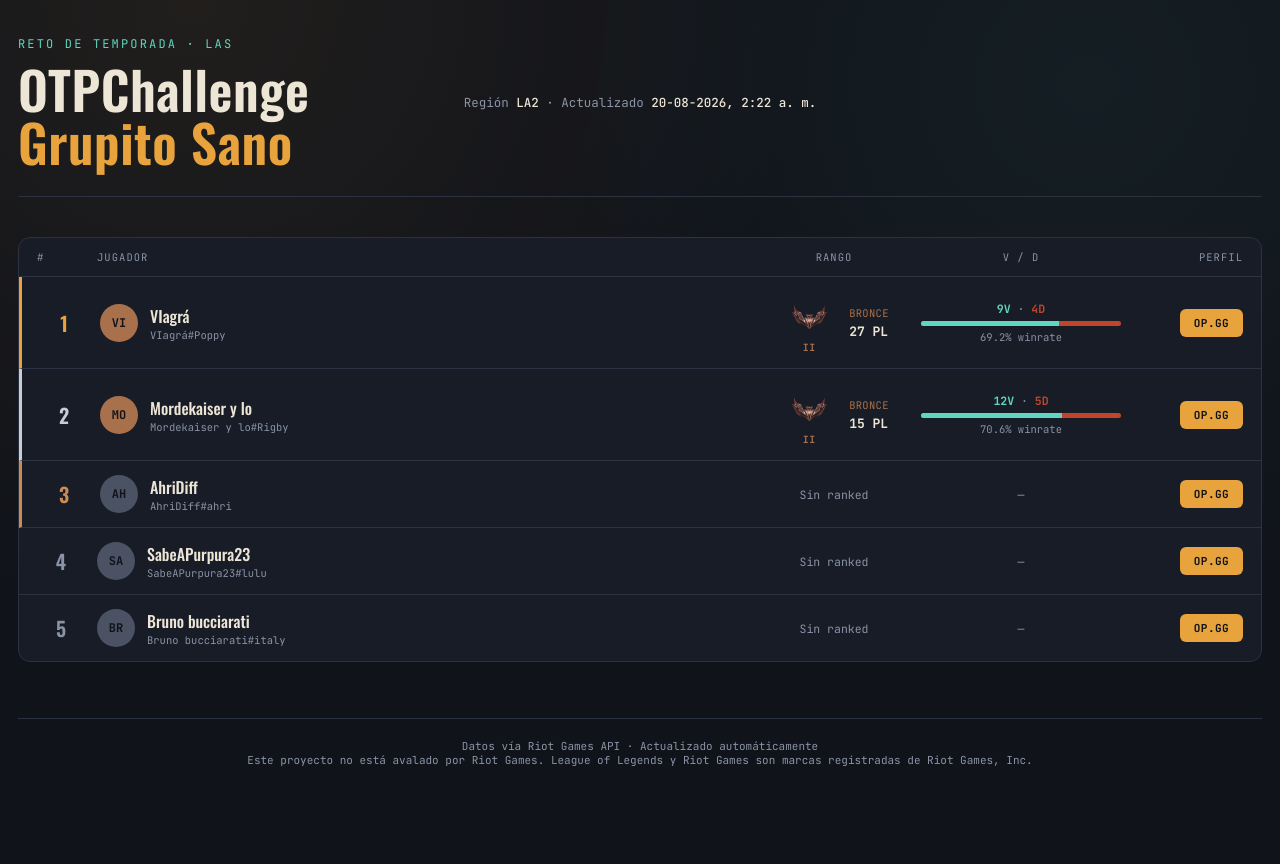
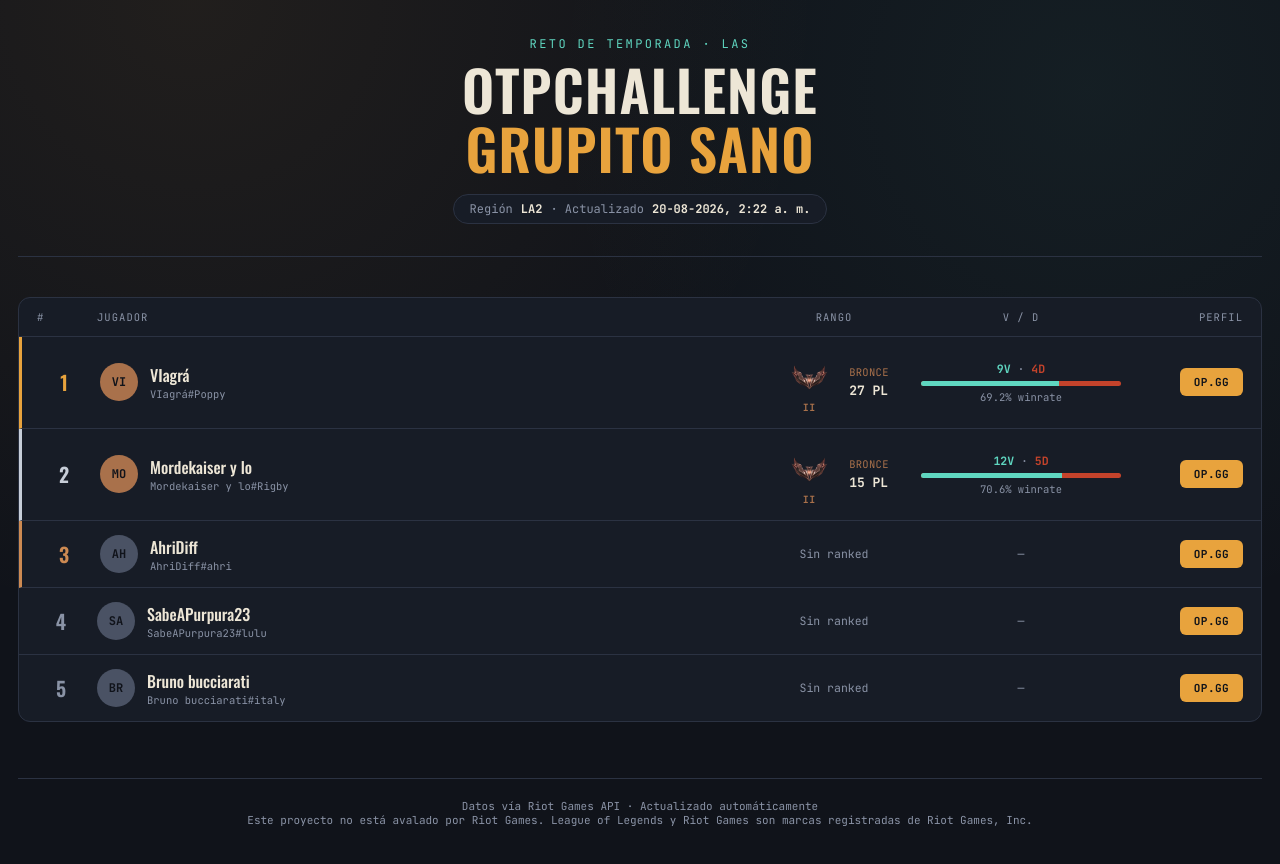
Before and after one commit to GrupitoSanoChallenge/otpchallenge, a website: page public/index.html in a window 1280 px wide. Before the commit the page ends 827 px from the top, so only its background shows below. Drawn offline with nearby package versions, Linux system fonts and the light colour scheme.

Commit message:
Update index.html

```diff
--- a/public/index.html
+++ b/public/index.html
@@ -48,43 +48,52 @@
 
   /* ---------- Header ---------- */
 
-  header {
-    display: grid;
-    grid-template-columns: 1fr auto 1fr;
+  header{
+    display: flex;
+    flex-direction: column;
     align-items: center;
+    text-align: center;
+    gap: 16px;
     border-bottom: 1px solid var(--line);
-    padding-bottom: 28px;
+    padding-bottom: 32px;
     margin-bottom: 40px;
   }
 
   .eyebrow{
     font-family: var(--font-mono);
     font-size: 12px;
-    letter-spacing: 0.18em;
+    letter-spacing: 0.2em;
     text-transform: uppercase;
     color: var(--cyan);
-    margin: 0 0 10px;
+    margin: 0 0 8px;
   }
 
   h1{
     font-family: var(--font-display);
     font-weight: 600;
-    font-size: clamp(32px, 5vw, 52px);
-    letter-spacing: 0.01em;
+    font-size: clamp(36px, 5vw, 56px);
+    letter-spacing: 0.02em;
     margin: 0;
-    line-height: 1.02;
+    line-height: 1.05;
+    text-transform: uppercase;
   }
 
   h1 span{ color: var(--amber); }
 
   .meta{
     font-family: var(--font-mono);
-    font-size: 12.5px;
+    font-size: 12px;
     color: var(--steel);
-    text-align: right;
+    background: var(--ink-2);
+    border: 1px solid var(--line);
+    padding: 6px 16px;
+    border-radius: 20px;
+    display: inline-flex;
+    align-items: center;
+    gap: 8px;
   }
 
-  .meta strong{ color: var(--parchment); font-weight: 500; }
+  .meta strong{ color: var(--parchment); font-weight: 600; }
 
   /* ---------- Ranking table (signature element) ---------- */
 
```
